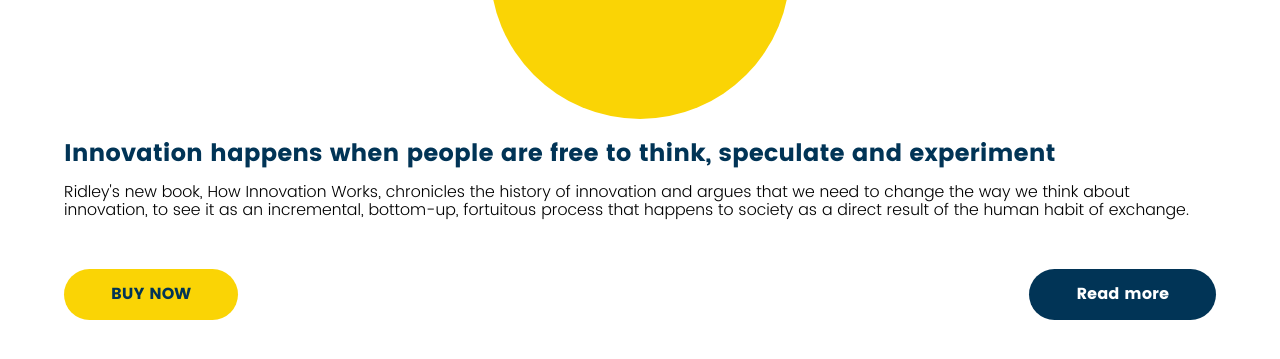
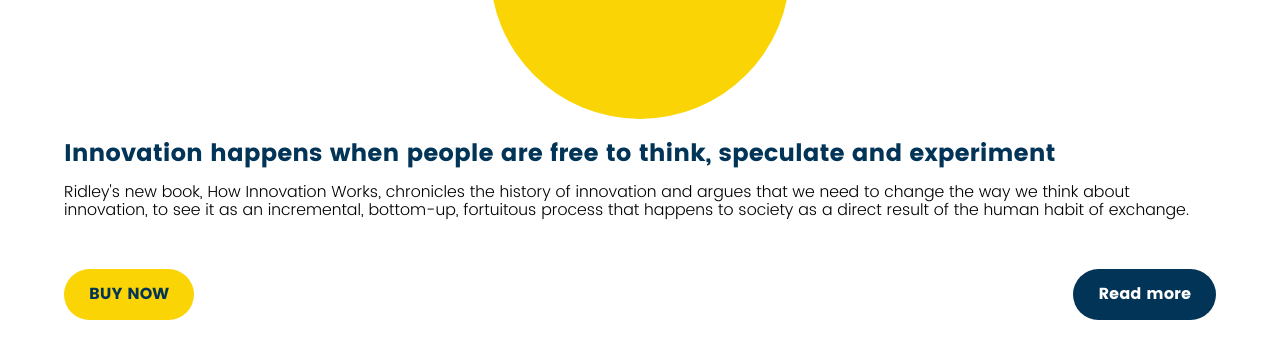
Before and after one commit to byomkesh03/Book-Landing-Page, a plain HTML site: page index.html in a window 1280 px wide. Shown: the part 267-626 px from the top of the page. Drawn offline with nearby package versions, Linux system fonts and the light colour scheme; files whose address does not match are found by name.

Commit message:
buttons padding customized

```diff
--- a/assets/style.css
+++ b/assets/style.css
@@ -234,3 +234,8 @@ main p {
     .button_buy-now, .button_read-more {
         font-size: 16px;
     }
+
+    .buttons button {
+        padding: 16px 25px;
+    }
+}
```
